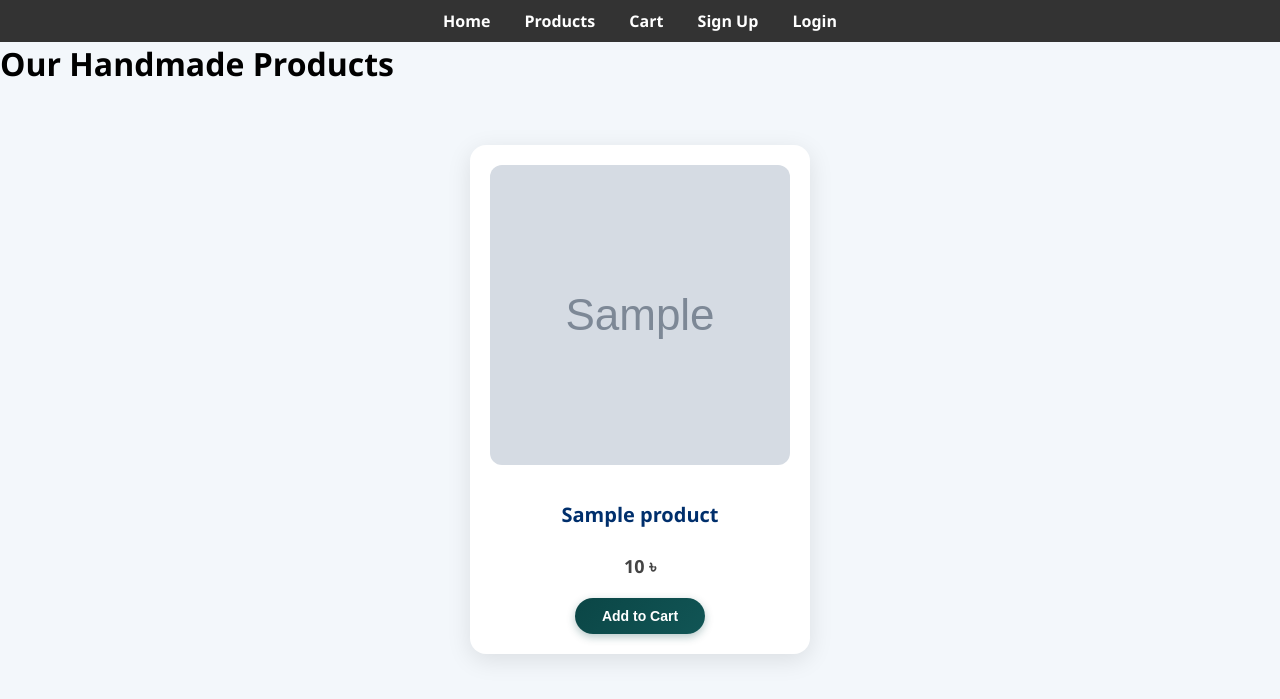
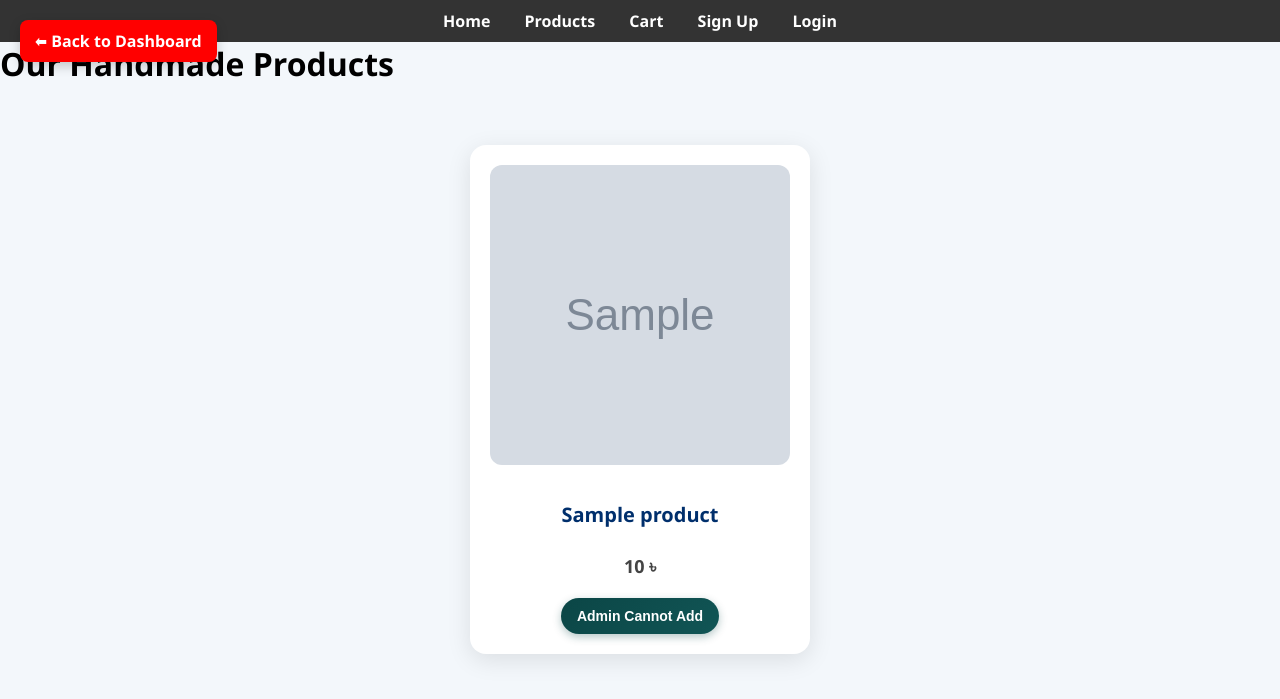
Before and after one commit to mahia05/Local-Handmade-Product-Marketplace, a PHP site: page /products.php in a window 1280 px wide. Shown: the top 699 px of the page. Run offline with PHP 8.4, Linux system fonts and the light colour scheme; the visitor is signed in with stand-in values (Sample User, id 1); tables that the repository leaves empty or names only in its code hold one stand-in row (values such as "Sample post"); grey boxes marked "Sample" are stand-in pictures.

Commit message:
admin cant add to cart update

```diff
--- a/admin_add_product.php
+++ b/admin_add_product.php
@@ -99,7 +99,11 @@
             $stmt->bind_param("sds", $name, $price, $image);
             $stmt->execute();
 
-            header("Location: admin_dashboard.php?added=success");
+            // ✅ Redirect after update
+            echo "<script>
+              alert('✅ Product updated successfully!');
+             window.location.href = 'admin_dashboard.php';
+           </script>";
             exit;
         } else {
             $message = "❌ Failed to upload image.";
--- a/delete_product.php
+++ b/delete_product.php
@@ -24,5 +24,9 @@
 // Delete product from database
 mysqli_query($conn, "DELETE FROM products WHERE id=$id");
 
-header("Location: manage_products.php?deleted=success");
+// ✅ Redirect after update
+echo "<script>
+    alert('✅ Product updated successfully!');
+    window.location.href = 'admin_dashboard.php';
+</script>";
 exit;
--- a/edit_product.php
+++ b/edit_product.php
@@ -48,7 +48,11 @@
     }
 
     $stmt->execute();
-    header("Location: manage_products.php?updated=success");
+    // ✅ Redirect after update
+    echo "<script>
+    alert('✅ Product updated successfully!');
+    window.location.href = 'admin_dashboard.php';
+</script>";
     exit;
 }
 
--- a/products.php
+++ b/products.php
@@ -1,7 +1,7 @@
 <?php
 // products.php
 session_start();
-include 'db.php'; // Make sure db.php connects to your database properly
+include 'db.php';
 ?>
 
 <!DOCTYPE html>
@@ -34,7 +34,6 @@
         nav a:hover {
             text-decoration: underline;
         }
-
 
         .products-container {
             display: flex;
@@ -118,10 +117,29 @@
             transform: scale(1.05);
             box-shadow: 0 5px 15px rgba(11, 70, 70, 0.4);
         }
+
+        .back-button {
+            position: fixed;
+            top: 20px;
+            left: 20px;
+            background-color: red;
+            color: white;
+            padding: 10px 15px;
+            font-weight: bold;
+            text-decoration: none;
+            border-radius: 8px;
+            box-shadow: 0 4px 12px rgba(0, 0, 0, 0.2);
+            z-index: 1000;
+        }
     </style>
 </head>
 
 <body>
+
+    <?php if (isset($_SESSION['admin'])): ?>
+        <a href="admin_dashboard.php" class="back-button">⬅ Back to Dashboard</a>
+    <?php endif; ?>
+
     <nav>
         <a href="index.html">Home</a>
         <a href="products.php">Products</a>
@@ -142,13 +160,20 @@
             <div class="product-card">
                 <img src="images/' . htmlspecialchars($row['image']) . '" alt="' . htmlspecialchars($row['name']) . '">
                 <h3>' . htmlspecialchars($row['name']) . '</h3>
-                <p>' . htmlspecialchars($row['price']) . ' ৳</p>
+                <p>' . htmlspecialchars($row['price']) . ' ৳</p>';
+
+            // Prevent Add to Cart for Admin
+            if (isset($_SESSION['admin'])) {
+                echo '<button class="add-to-cart" disabled style="background-color: gray; cursor: not-allowed;">Admin Cannot Add</button>';
+            } else {
+                echo '
                 <form action="add_to_cart.php" method="POST">
                     <input type="hidden" name="product_id" value="' . $row['id'] . '">
                     <button type="submit" class="add-to-cart">Add to Cart</button>
-                </form>
-            </div>
-            ';
+                </form>';
+            }
+
+            echo '</div>';
         }
         ?>
     </div>
```
